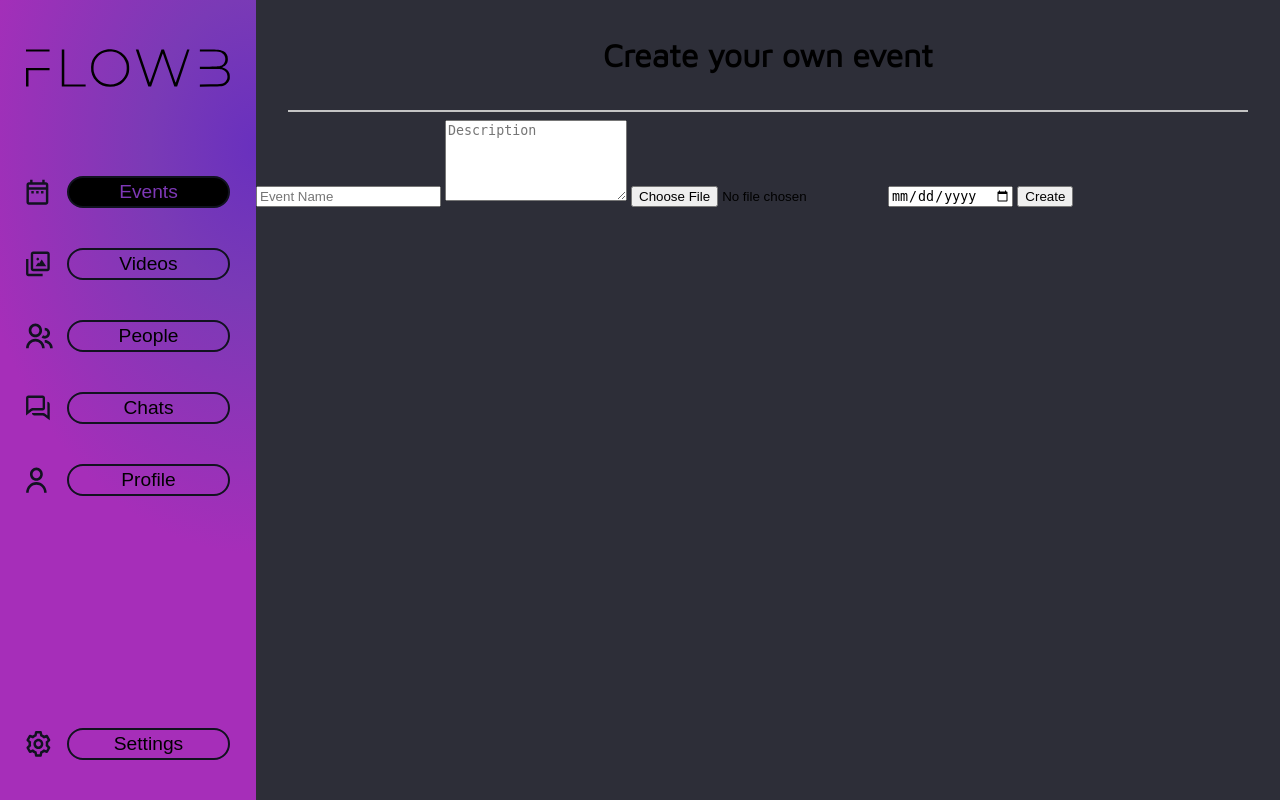
After one commit to Withos/FLOWB, a PHP site: page /public/views/add_event.php in a window 1280 px wide. The commit adds this page. Run offline with PHP 8.4, Linux system fonts and the light colour scheme; a stand-in replaces the project's code that opens the database connection.

Commit message:
adding events to database

```diff
--- a/Routing.php
+++ b/Routing.php
@@ -2,6 +2,7 @@
 
 require_once 'src/controllers/DefaultController.php';
 require_once 'src/controllers/SecurityController.php';
+require_once 'src/controllers/EventController.php';
 
 class Router {
 
--- a/index.php
+++ b/index.php
@@ -14,4 +14,5 @@ Router::get('profile', 'DefaultController');
 Router::get('event', 'DefaultController');
 Router::post('login', 'SecurityController');
 Router::post('register', 'SecurityController');
+Router::post('addEvent', 'EventController');
 Router::run($path);
--- /dev/null
+++ b/public/css/add_event.css
@@ -0,0 +1,24 @@
+.events_button, .videos_button, .people_button, .chats_button, .profile_button, .settings_button{
+    border: 2px solid #11121F;
+    background-color: transparent;
+    box-sizing: border-box;
+    border-radius: 147px;
+    font-size: 150%;
+    height: 50%;
+    width: 75%;
+    transition-duration: 0.4s;
+}
+
+.events_button,.videos_button:hover, .people_button:hover  {
+    background-color: black;
+    color: #7e38b6;
+}
+
+.chats_button:hover {
+    background-color: black;
+    color: #8c35b6;
+}
+.profile_button:hover, .settings_button:hover {
+    background-color: black;
+    color: #a52eb8;
+}
--- /dev/null
+++ b/public/js/create_event_date.js
@@ -0,0 +1,15 @@
+var today = new Date();
+var dd = today.getDate();
+var mm = today.getMonth() + 1;
+var yyyy = today.getFullYear();
+
+if (dd < 10) {
+    dd = '0' + dd;
+}
+
+if (mm < 10) {
+    mm = '0' + mm;
+}
+
+today = yyyy + '-' + mm + '-' + dd;
+document.getElementById("dateField").setAttribute("min", today);
--- /dev/null
+++ b/public/views/add_event.php
@@ -0,0 +1,67 @@
+<!DOCTYPE html>
+<html lang="en">
+<head>
+    <link rel= "stylesheet" type="text/css" href = "/public/css/style.css">
+    <link rel= "stylesheet" type="text/css" href = "/public/css/add_event.css">
+    <script defer src="/public/js/create_event_date.js"></script>
+    <meta charset="UTF-8">
+    <meta http-equiv="X-UA-Compatible" content="IE=edge">
+    <meta name="viewport" content="width=device-width, initial-scale=1.0">
+    <link href="https://fonts.googleapis.com/css?family=Maven+Pro&display=swap" rel="stylesheet">
+    <title>Add Event</title>
+</head>
+<body>
+<div class = "add_ev_container">
+    <div class = "left_panel">
+        <div class  = "logo">
+            <img src="/public/images/flowb_logo.svg" alt="Logo" class = "logo_image">
+        </div>
+        <div class = "buttons">
+            <div class="events">
+                <img src="/public/images/events_icon.svg" alt="events_icon" class = "events_icon">
+                <button class = "events_button" onclick="location.href='events'">Events</button>
+            </div>
+            <div class="videos">
+                <img src="/public/images/videos_icon.svg" alt="videos_icon" class = "videos_icon">
+                <button class = "videos_button">Videos</button>
+            </div>
+            <div class="people">
+                <img src="/public/images/people_icon.svg" alt="people_icon" class = "people_icon">
+                <button onclick="location.href='people'" class="people_button">People</button>
+            </div>
+            <div class="chats">
+                <img src="/public/images/chats_icon.svg" alt="chats_icon" class = "chats_icon">
+                <button onclick="location.href='chats'" class="chats_button">Chats</button>
+            </div>
+            <div class="profile">
+                <img src="/public/images/profile_icon.svg" alt="profile_icon" class = "profile_icon">
+                <button onclick="location.href='profile'" class="profile_button">Profile</button>
+            </div>
+            <div class="settings">
+                <img src="/public/images/settings_icon.svg" alt="settings_icon" class = "settings_icon">
+                <button class="settings_button">Settings</button>
+            </div>
+        </div>
+    </div>
+    <div class="upper_panel">
+        <h1>Create your own event</h1>
+        <div class="bottom_line"></div>
+    </div>
+    <div class="content">
+        <form action="addEvent" method="POST" ENCTYPE="multipart/form-data">
+            <?php if(isset ($messages)){
+                foreach ($messages as $message) {
+                    echo $message;
+                }
+            }
+            ?>
+            <input name="title" type="text" placeholder="Event Name">
+            <textarea name="description" rows="5" placeholder="Description"></textarea>
+            <input type="file" name="file">
+            <input type="date" name="date" min="2022-01-01" id="dateField">
+            <button type="submit">Create</button>
+        </form>
+    </div>
+</div>
+</body>
+</html>
```
Also changed, not shown: public/views/events.php (+6 -53 lines), src/controllers/EventController.php (added, +52 -0 lines), src/models/event.php (+7 -7 lines), src/repository/EventRepository.php (added, +53 -0 lines), public/pics/25442886_1782431305162714_1727240075027377195_n.jpg (deleted).
